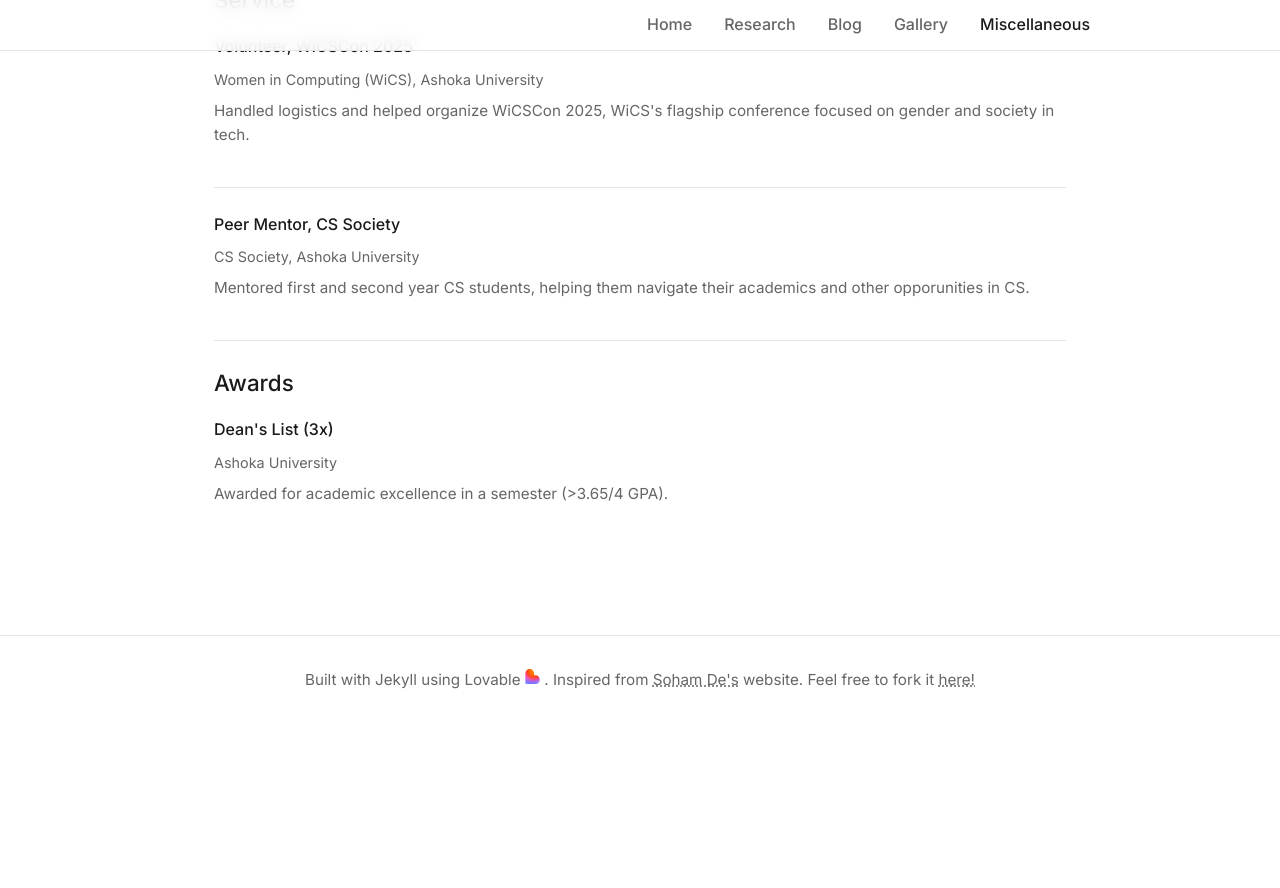
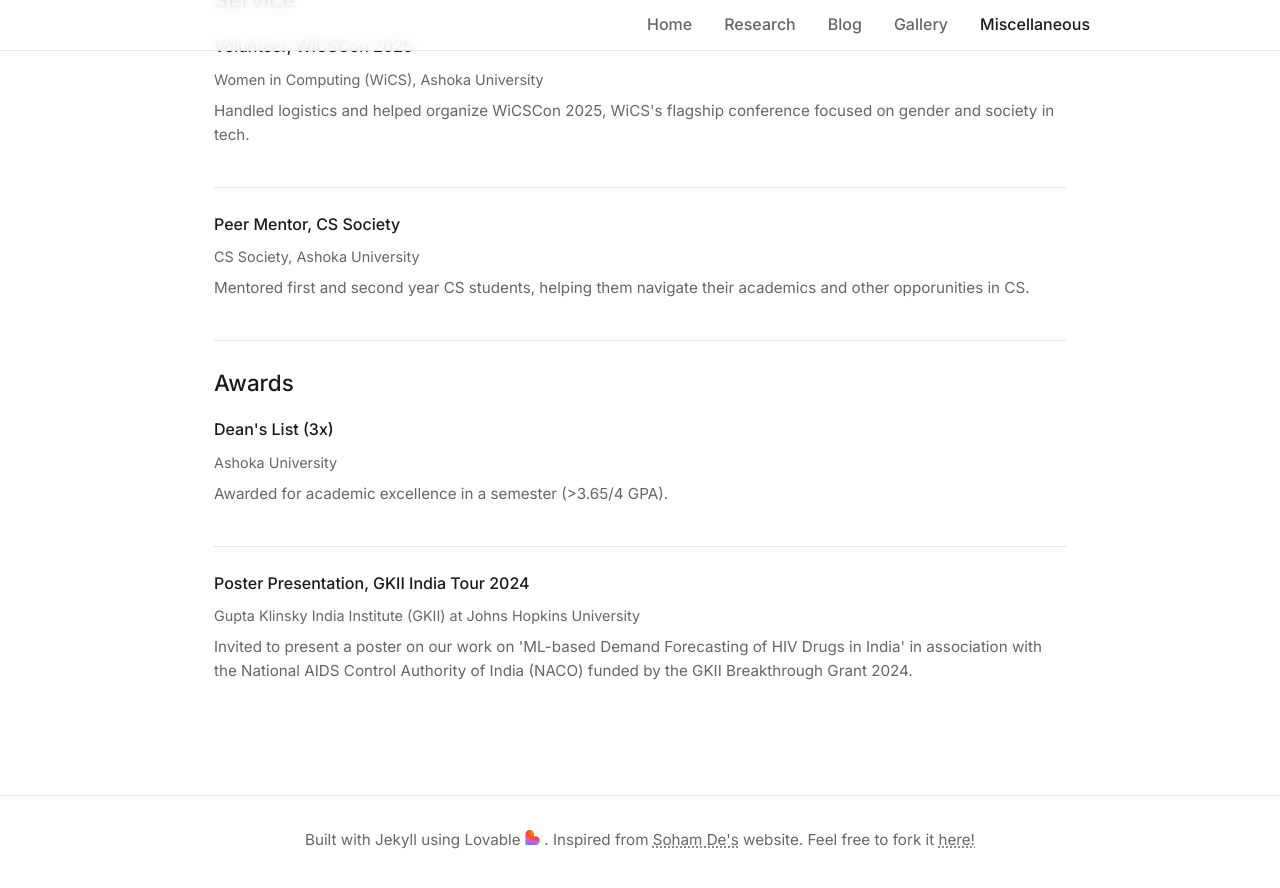
Before and after one commit to SwapnanilMukherjee/swapnanilmukherjee.github.io, a Jekyll site: the page built from _pages/miscellaneous.md, in a window 1280 px wide and 900 px high, scrolled down 176 px. Shown: the top 888 px of the window. Built offline with Jekyll 4.4.1, drawn with Linux system fonts in a browser that asks for light colours; before the commit the page ends 915 px from its top, so only the background shows below that.

Commit message:
added some data

```diff
--- a/_data/awards.yml
+++ b/_data/awards.yml
@@ -1,3 +1,7 @@
 - title: "Dean's List (3x)"
   organization: "Ashoka University"
   description: "Awarded for academic excellence in a semester (>3.65/4 GPA)."
+
+- title: "Poster Presentation, GKII India Tour 2024"
+  organization: "Gupta Klinsky India Institute (GKII) at Johns Hopkins University"
+  description: "Invited to present a poster on our work on 'ML-based Demand Forecasting of HIV Drugs in India' in association with the National AIDS Control Authority of India (NACO) funded by the GKII Breakthrough Grant 2024."
```
